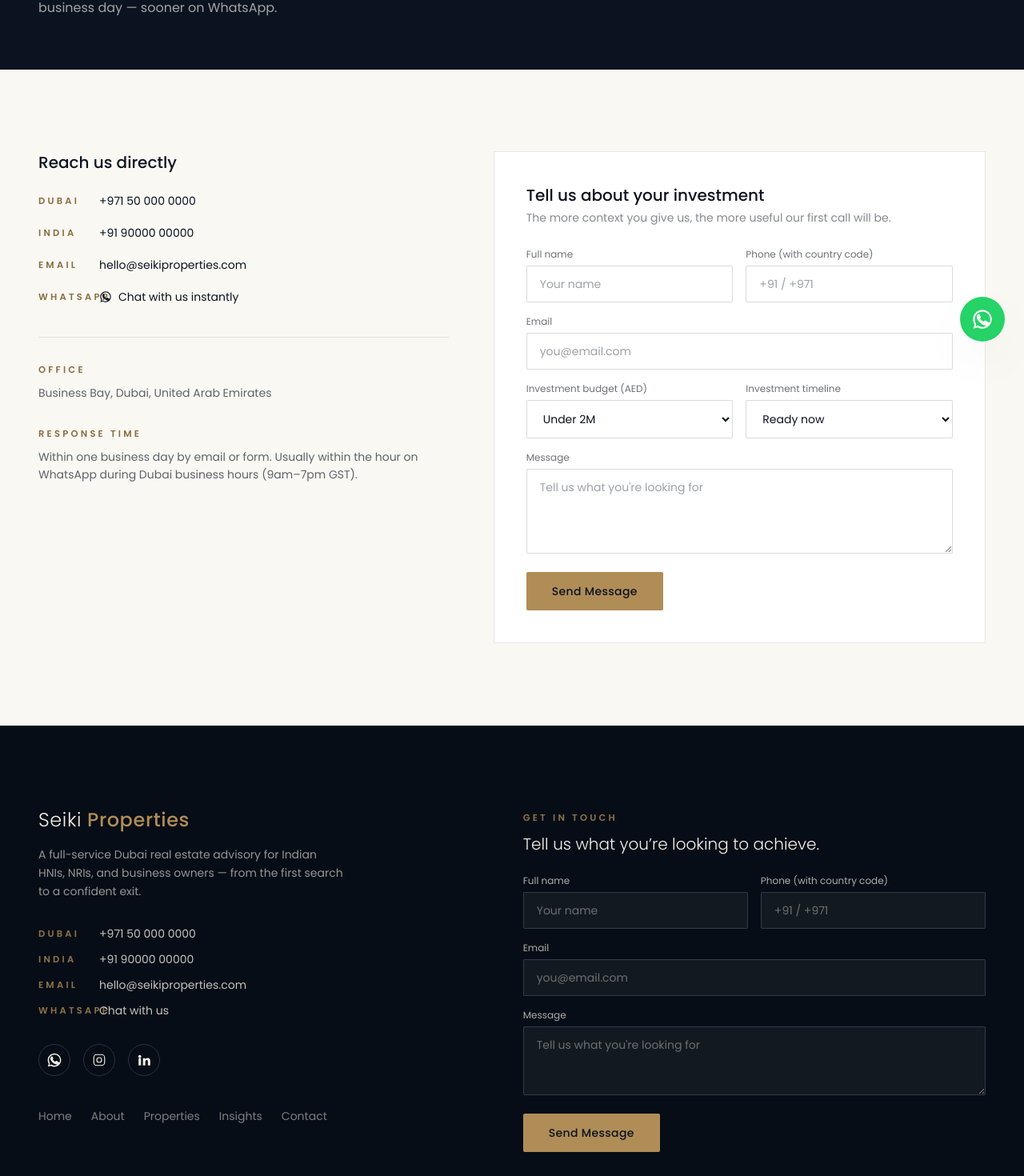
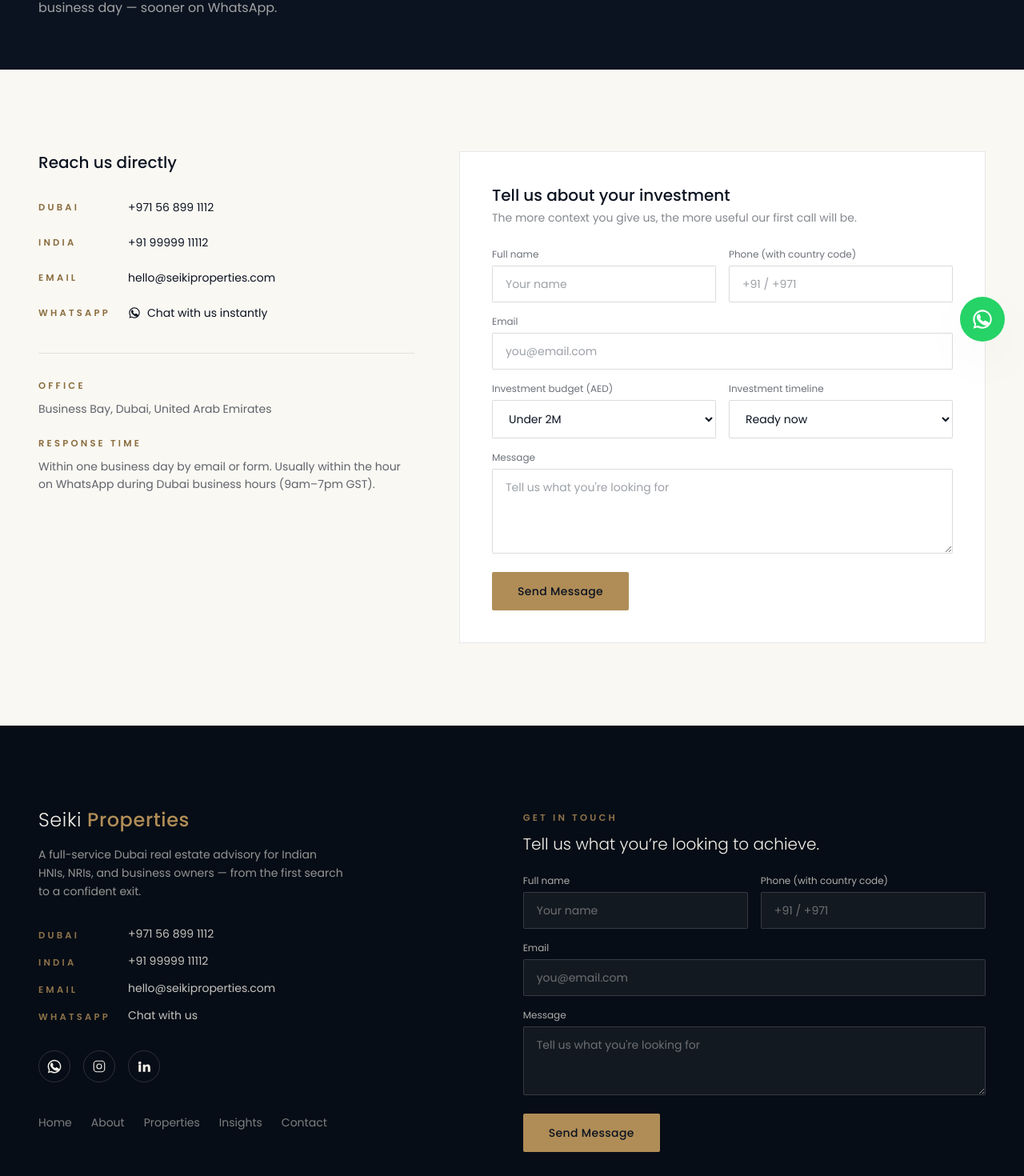
Before and after one commit to seikiproperties/website, a Next.js app: page /contact in a window 1280 px wide. Shown: the part 349-1819 px from the top of the page at 80% size. Built offline with nearby package versions, Linux system fonts and the light colour scheme.

Commit message:
Real phone numbers, developer logos, contact layout fix

```diff
--- a/src/app/contact/page.tsx
+++ b/src/app/contact/page.tsx
@@ -27,35 +27,51 @@
       </section>
 
       <section className="section bg-cream-light">
-        <div className="container-x grid grid-cols-1 lg:grid-cols-[1fr_1.2fr] gap-14">
+        <div className="container-x grid grid-cols-1 lg:grid-cols-[1fr_1.4fr] gap-14">
+
+          {/* Left: direct contact details */}
           <div>
-            <h2 className="text-navy text-xl font-medium mb-6">Reach us directly</h2>
-            <div className="space-y-5">
-              <ContactRow label="Dubai" value={siteConfig.contact.dubaiPhone} href={`tel:${siteConfig.contact.dubaiPhoneHref}`} />
-              <ContactRow label="India" value={siteConfig.contact.indiaPhone} href={`tel:${siteConfig.contact.indiaPhoneHref}`} />
-              <ContactRow label="Email" value={siteConfig.contact.email} href={`mailto:${siteConfig.contact.email}`} />
+            <h2 className="text-navy text-xl font-medium mb-8">Reach us directly</h2>
+
+            <div className="space-y-6">
+              <ContactRow
+                label="Dubai"
+                value={siteConfig.contact.dubaiPhone}
+                href={`tel:${siteConfig.contact.dubaiPhoneHref}`}
+              />
+              <ContactRow
+                label="India"
+                value={siteConfig.contact.indiaPhone}
+                href={`tel:${siteConfig.contact.indiaPhoneHref}`}
+              />
+              <ContactRow
+                label="Email"
+                value={siteConfig.contact.email}
+                href={`mailto:${siteConfig.contact.email}`}
+              />
+              {/* WhatsApp row — same structure as ContactRow but with icon */}
               <a
                 href={waLink("Hi Seiki Properties, I'd like to know more about investing in Dubai real estate.")}
                 target="_blank"
                 rel="noopener noreferrer"
-                className="flex items-center gap-3 group"
+                className="flex items-start gap-4 group"
               >
-                <span className="eyebrow text-gold-dark w-16 shrink-0">WhatsApp</span>
+                <span className="eyebrow text-gold-dark w-24 shrink-0 pt-0.5">WhatsApp</span>
                 <span className="text-navy text-sm group-hover:text-gold-dark transition-colors flex items-center gap-2">
-                  <WhatsAppIcon className="w-4 h-4" />
+                  <WhatsAppIcon className="w-4 h-4 shrink-0" />
                   Chat with us instantly
                 </span>
               </a>
             </div>
 
-            <div className="mt-10 pt-8 border-t border-navy/10">
+            <div className="mt-10 pt-8 border-t border-navy/10 space-y-6">
+              <div>
                 <p className="eyebrow text-gold-dark mb-2">Office</p>
                 <p className="text-navy/65 text-sm leading-relaxed">
                   {siteConfig.contact.officeAddress}
                 </p>
               </div>
-
-            <div className="mt-8">
+              <div>
                 <p className="eyebrow text-gold-dark mb-2">Response Time</p>
                 <p className="text-navy/65 text-sm leading-relaxed">
                   Within one business day by email or form. Usually within the
@@ -63,9 +79,13 @@
                 </p>
               </div>
             </div>
+          </div>
 
+          {/* Right: contact form */}
           <div className="bg-white border border-navy/10 p-8 md:p-10">
-            <h2 className="text-navy text-xl font-medium mb-1">Tell us about your investment</h2>
+            <h2 className="text-navy text-xl font-medium mb-1">
+              Tell us about your investment
+            </h2>
             <p className="text-navy/50 text-sm mb-7">
               The more context you give us, the more useful our first call will be.
             </p>
@@ -77,11 +97,21 @@
   );
 }
 
-function ContactRow({ label, value, href }: { label: string; value: string; href: string }) {
+function ContactRow({
+  label,
+  value,
+  href,
+}: {
+  label: string;
+  value: string;
+  href: string;
+}) {
   return (
-    <a href={href} className="flex items-center gap-3 group">
-      <span className="eyebrow text-gold-dark w-16 shrink-0">{label}</span>
-      <span className="text-navy text-sm group-hover:text-gold-dark transition-colors">{value}</span>
+    <a href={href} className="flex items-start gap-4 group">
+      <span className="eyebrow text-gold-dark w-24 shrink-0 pt-0.5">{label}</span>
+      <span className="text-navy text-sm group-hover:text-gold-dark transition-colors break-all">
+        {value}
+      </span>
     </a>
   );
 }
--- a/src/components/SiteFooter.tsx
+++ b/src/components/SiteFooter.tsx
@@ -19,26 +19,26 @@
             </p>
 
             <div className="mt-8 space-y-3 text-sm">
-              <a href={`tel:${siteConfig.contact.dubaiPhoneHref}`} className="flex items-center gap-3 text-cream/80 hover:text-gold transition-colors">
-                <span className="eyebrow text-gold/80 w-16 shrink-0">Dubai</span>
-                {siteConfig.contact.dubaiPhone}
+              <a href={`tel:${siteConfig.contact.dubaiPhoneHref}`} className="flex items-start gap-4 text-cream/80 hover:text-gold transition-colors">
+                <span className="eyebrow text-gold/80 w-24 shrink-0 pt-0.5">Dubai</span>
+                <span>{siteConfig.contact.dubaiPhone}</span>
               </a>
-              <a href={`tel:${siteConfig.contact.indiaPhoneHref}`} className="flex items-center gap-3 text-cream/80 hover:text-gold transition-colors">
-                <span className="eyebrow text-gold/80 w-16 shrink-0">India</span>
-                {siteConfig.contact.indiaPhone}
+              <a href={`tel:${siteConfig.contact.indiaPhoneHref}`} className="flex items-start gap-4 text-cream/80 hover:text-gold transition-colors">
+                <span className="eyebrow text-gold/80 w-24 shrink-0 pt-0.5">India</span>
+                <span>{siteConfig.contact.indiaPhone}</span>
               </a>
-              <a href={`mailto:${siteConfig.contact.email}`} className="flex items-center gap-3 text-cream/80 hover:text-gold transition-colors">
-                <span className="eyebrow text-gold/80 w-16 shrink-0">Email</span>
-                {siteConfig.contact.email}
+              <a href={`mailto:${siteConfig.contact.email}`} className="flex items-start gap-4 text-cream/80 hover:text-gold transition-colors">
+                <span className="eyebrow text-gold/80 w-24 shrink-0 pt-0.5">Email</span>
+                <span className="break-all">{siteConfig.contact.email}</span>
               </a>
               <a
                 href={waLink("Hi Seiki Properties, I'd like to know more about investing in Dubai real estate.")}
                 target="_blank"
                 rel="noopener noreferrer"
-                className="flex items-center gap-3 text-cream/80 hover:text-gold transition-colors"
+                className="flex items-start gap-4 text-cream/80 hover:text-gold transition-colors"
               >
-                <span className="eyebrow text-gold/80 w-16 shrink-0">WhatsApp</span>
-                Chat with us
+                <span className="eyebrow text-gold/80 w-24 shrink-0 pt-0.5">WhatsApp</span>
+                <span>Chat with us</span>
               </a>
             </div>
 
--- /dev/null
+++ b/src/components/home/DeveloperLogos.tsx
@@ -0,0 +1,116 @@
+// Developer logo SVGs — inline, no external dependency, always loads.
+// Styled as simplified wordmarks matching each brand's actual typography.
+// All rendered in navy at low opacity to fit the cream-background strip.
+
+type LogoProps = { className?: string };
+
+export function EmaarLogo({ className }: LogoProps) {
+  return (
+    <svg viewBox="0 0 120 36" fill="none" xmlns="http://www.w3.org/2000/svg" className={className} aria-label="Emaar">
+      <text x="0" y="28" fontFamily="Arial, sans-serif" fontSize="28" fontWeight="700" letterSpacing="2" fill="currentColor">EMAAR</text>
+    </svg>
+  );
+}
+
+export function NakheelLogo({ className }: LogoProps) {
+  return (
+    <svg viewBox="0 0 130 40" fill="none" xmlns="http://www.w3.org/2000/svg" className={className} aria-label="Nakheel">
+      {/* Palm tree icon simplified */}
+      <path d="M18 8 C18 8 14 12 10 14 C14 13 16 15 18 20 C20 15 22 13 26 14 C22 12 18 8 18 8Z" fill="currentColor" opacity="0.7"/>
+      <rect x="17" y="18" width="2" height="14" fill="currentColor" opacity="0.7"/>
+      <text x="34" y="28" fontFamily="Arial, sans-serif" fontSize="18" fontWeight="700" letterSpacing="1.5" fill="currentColor">NAKHEEL</text>
+    </svg>
+  );
+}
+
+export function AldarLogo({ className }: LogoProps) {
+  return (
+    <svg viewBox="0 0 120 40" fill="none" xmlns="http://www.w3.org/2000/svg" className={className} aria-label="Aldar">
+      {/* Aldar's distinctive circular/dome shape */}
+      <circle cx="18" cy="20" r="14" stroke="currentColor" strokeWidth="2.5" fill="none"/>
+      <path d="M4 20 Q18 6 32 20" stroke="currentColor" strokeWidth="2.5" fill="none"/>
+      <text x="40" y="26" fontFamily="Arial, sans-serif" fontSize="20" fontWeight="700" letterSpacing="1.5" fill="currentColor">ALDAR</text>
+    </svg>
+  );
+}
+
+export function BinghattiLogo({ className }: LogoProps) {
+  return (
+    <svg viewBox="0 0 160 40" fill="none" xmlns="http://www.w3.org/2000/svg" className={className} aria-label="Binghatti">
+      {/* Binghatti's distinctive zigzag architectural motif */}
+      <path d="M6 30 L12 10 L18 30 L24 10 L30 30" stroke="currentColor" strokeWidth="2.5" fill="none" strokeLinecap="round" strokeLinejoin="round"/>
+      <text x="40" y="27" fontFamily="Arial, sans-serif" fontSize="17" fontWeight="700" letterSpacing="1" fill="currentColor">BINGHATTI</text>
+    </svg>
+  );
+}
+
+export function MeraasLogo({ className }: LogoProps) {
+  return (
+    <svg viewBox="0 0 120 36" fill="none" xmlns="http://www.w3.org/2000/svg" className={className} aria-label="Meraas">
+      <text x="0" y="27" fontFamily="Arial, sans-serif" fontSize="22" fontWeight="300" letterSpacing="4" fill="currentColor">MERAAS</text>
+    </svg>
+  );
+}
+
+export function EllingtonLogo({ className }: LogoProps) {
+  return (
+    <svg viewBox="0 0 160 40" fill="none" xmlns="http://www.w3.org/2000/svg" className={className} aria-label="Ellington">
+      {/* Ellington's E mark */}
+      <rect x="4" y="10" width="20" height="2.5" fill="currentColor"/>
+      <rect x="4" y="18.5" width="14" height="2.5" fill="currentColor"/>
+      <rect x="4" y="27" width="20" height="2.5" fill="currentColor"/>
+      <rect x="4" y="10" width="2.5" height="19.5" fill="currentColor"/>
+      <text x="34" y="27" fontFamily="Arial, sans-serif" fontSize="17" fontWeight="600" letterSpacing="1.5" fill="currentColor">ELLINGTON</text>
+    </svg>
+  );
+}
+
+export function AziziLogo({ className }: LogoProps) {
+  return (
+    <svg viewBox="0 0 110 36" fill="none" xmlns="http://www.w3.org/2000/svg" className={className} aria-label="Azizi">
+      <text x="0" y="27" fontFamily="Arial, sans-serif" fontSize="24" fontWeight="700" letterSpacing="2" fill="currentColor">AZIZI</text>
+    </svg>
+  );
+}
+
+export function SelectGroupLogo({ className }: LogoProps) {
+  return (
+    <svg viewBox="0 0 190 40" fill="none" xmlns="http://www.w3.org/2000/svg" className={className} aria-label="Select Group">
+      <text x="0" y="22" fontFamily="Arial, sans-serif" fontSize="14" fontWeight="700" letterSpacing="2" fill="currentColor">SELECT</text>
+      <text x="0" y="36" fontFamily="Arial, sans-serif" fontSize="11" fontWeight="400" letterSpacing="3" fill="currentColor">GROUP</text>
+    </svg>
+  );
+}
+
+export function SobhaLogo({ className }: LogoProps) {
+  return (
+    <svg viewBox="0 0 120 40" fill="none" xmlns="http://www.w3.org/2000/svg" className={className} aria-label="Sobha">
+      {/* Sobha's lotus/flower motif simplified */}
+      <path d="M18 8 C18 8 12 14 12 20 C12 23 15 26 18 26 C21 26 24 23 24 20 C24 14 18 8 18 8Z" fill="currentColor" opacity="0.5"/>
+      <path d="M18 14 C18 14 14 17 14 20 C14 22 16 24 18 24 C20 24 22 22 22 20 C22 17 18 14 18 14Z" fill="currentColor"/>
+      <text x="32" y="27" fontFamily="Arial, sans-serif" fontSize="21" fontWeight="700" letterSpacing="1.5" fill="currentColor">SOBHA</text>
+    </svg>
+  );
+}
+
+export function DamacLogo({ className }: LogoProps) {
+  return (
+    <svg viewBox="0 0 120 36" fill="none" xmlns="http://www.w3.org/2000/svg" className={className} aria-label="DAMAC">
+      <text x="0" y="27" fontFamily="Arial, sans-serif" fontSize="26" fontWeight="800" letterSpacing="2" fill="currentColor">DAMAC</text>
+    </svg>
+  );
+}
+
+// Master list in display order
+export const developerLogos = [
+  { id: "emaar", Logo: EmaarLogo },
+  { id: "nakheel", Logo: NakheelLogo },
+  { id: "aldar", Logo: AldarLogo },
+  { id: "binghatti", Logo: BinghattiLogo },
+  { id: "sobha", Logo: SobhaLogo },
+  { id: "damac", Logo: DamacLogo },
+  { id: "meraas", Logo: MeraasLogo },
+  { id: "ellington", Logo: EllingtonLogo },
+  { id: "azizi", Logo: AziziLogo },
+  { id: "select-group", Logo: SelectGroupLogo },
+];
--- a/src/components/home/DeveloperStrip.tsx
+++ b/src/components/home/DeveloperStrip.tsx
@@ -1,29 +1,28 @@
-import { siteConfig } from "@/lib/siteConfig";
+import { developerLogos } from "./DeveloperLogos";
 
 export default function DeveloperStrip() {
-  const logos = [...siteConfig.developersMarketLandscape, ...siteConfig.developersWorkedWith];
-  const doubled = [...logos, ...logos];
+  const doubled = [...developerLogos, ...developerLogos];
 
   return (
     <section className="bg-cream-light border-y border-navy/5 py-10 overflow-hidden">
-      <div className="container-x mb-6">
+      <div className="container-x mb-8">
         <p className="text-center text-navy/40 eyebrow">
           Across Dubai&rsquo;s Leading Developments
         </p>
       </div>
       <div className="relative">
-        <div className="marquee-track gap-16 px-8">
-          {doubled.map((name, i) => (
-            <span
-              key={`${name}-${i}`}
-              className="text-navy/35 text-xl md:text-2xl font-medium tracking-wide whitespace-nowrap shrink-0"
+        <div className="marquee-track items-center gap-16 px-8">
+          {doubled.map(({ id, Logo }, i) => (
+            <div
+              key={`${id}-${i}`}
+              className="shrink-0 text-navy/30 hover:text-navy/55 transition-colors flex items-center h-10"
             >
-              {name}
-            </span>
+              <Logo className="h-7 w-auto" />
+            </div>
           ))}
         </div>
-        <div className="pointer-events-none absolute inset-y-0 left-0 w-24 bg-gradient-to-r from-cream-light to-transparent" />
-        <div className="pointer-events-none absolute inset-y-0 right-0 w-24 bg-gradient-to-l from-cream-light to-transparent" />
+        <div className="pointer-events-none absolute inset-y-0 left-0 w-28 bg-gradient-to-r from-cream-light to-transparent" />
+        <div className="pointer-events-none absolute inset-y-0 right-0 w-28 bg-gradient-to-l from-cream-light to-transparent" />
       </div>
     </section>
   );
--- a/src/lib/siteConfig.ts
+++ b/src/lib/siteConfig.ts
@@ -10,12 +10,11 @@
   },
 
   contact: {
-    // TODO: Replace with real numbers
-    dubaiPhone: "+971 50 000 0000",
-    dubaiPhoneHref: "+971500000000",
-    indiaPhone: "+91 90000 00000",
-    indiaPhoneHref: "+919000000000",
-    whatsappNumber: "971500000000", // digits only, country code, no +
+    dubaiPhone: "+971 56 899 1112",
+    dubaiPhoneHref: "+971568991112",
+    indiaPhone: "+91 99999 11112",
+    indiaPhoneHref: "+919999911112",
+    whatsappNumber: "971568991112", // Dubai number — digits only, country code, no +
     email: "hello@seikiproperties.com",
     officeAddress: "Business Bay, Dubai, United Arab Emirates",
   },
@@ -30,8 +29,7 @@
   // if the embed breaks or the feed isn't loading correctly.
   showInstagramStrip: true,
 
-  // Developers actually worked with — shown as "Developers We've Transacted With"
-  // TODO: confirm and edit this list before launch.
+  // Developers actually worked with
   developersWorkedWith: ["Sobha", "DAMAC"],
 
   // Wider Dubai market landscape — editorial context only, no implied partnership.
```
Lines whose indentation alone changed are shown as unchanged.
